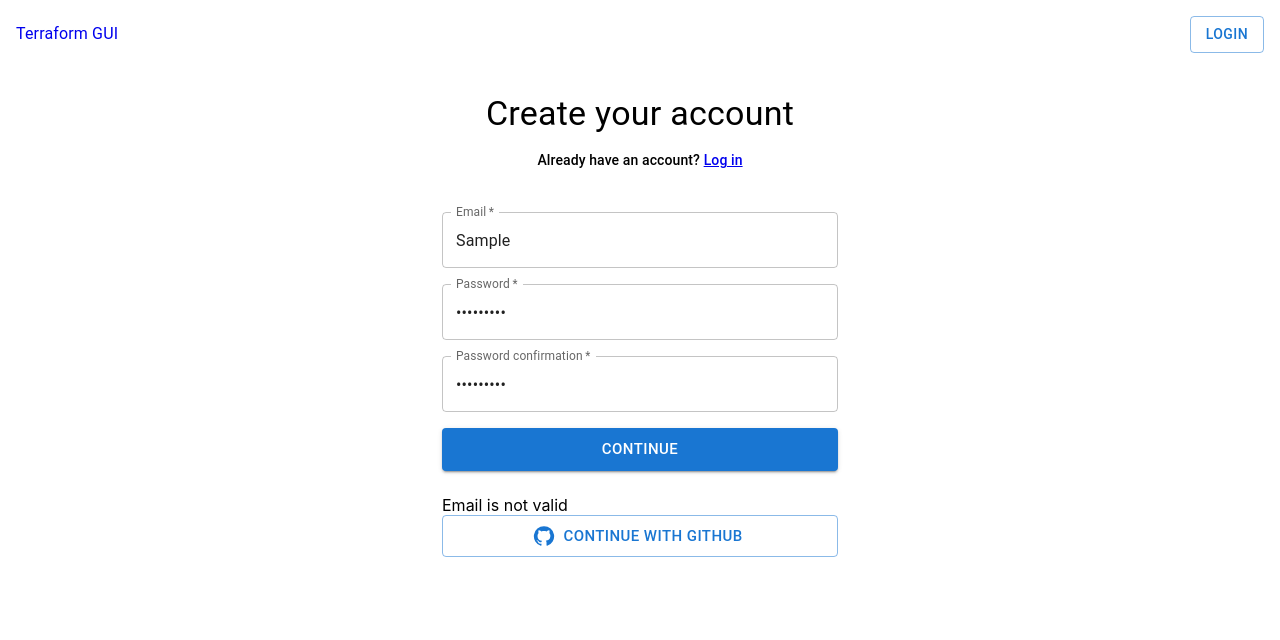
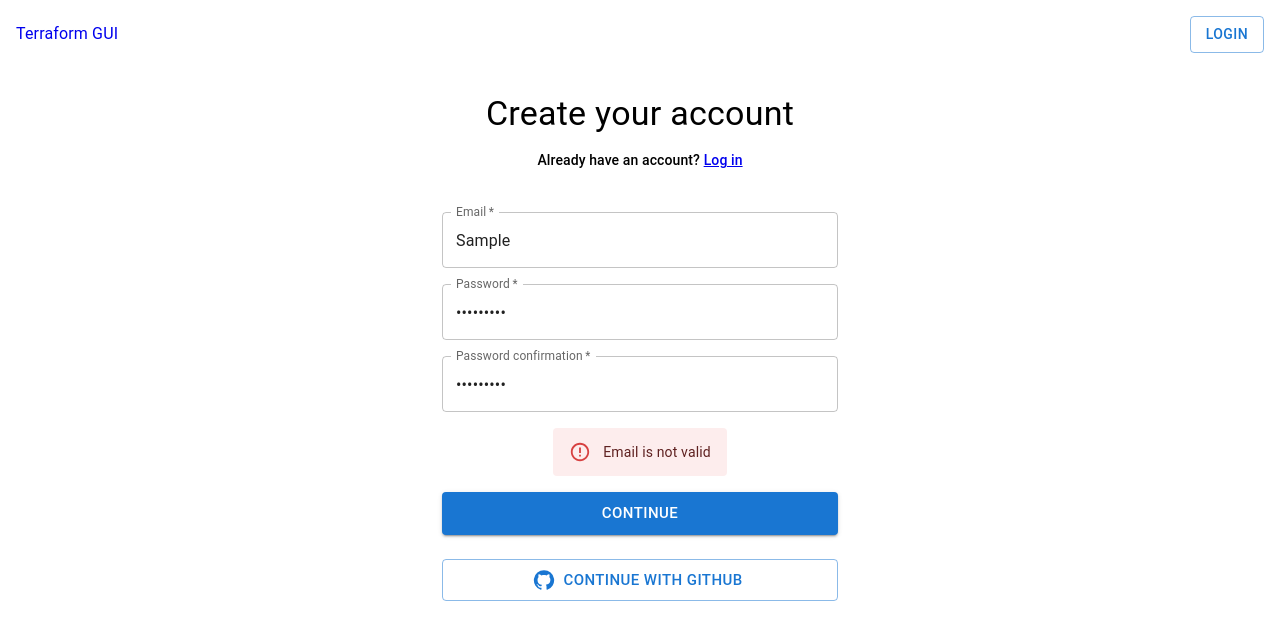
Before and after one commit to Terraform-GUI/terraform-gui, a React (Create React App) app in the folder web/: page /register in a window 1280 px wide. Both pictures are taken after typing "Sample", "Sample123", "Sample123" into the empty fields and a click on the button "CONTINUE". Shown: the top 640 px of the page. Built offline with nearby package versions, Linux system fonts and the light colour scheme; no server answers.

Commit message:
add(web): #68 added Alert for errors

```diff
--- a/web/src/pages/ForgotPasswordPage/index.tsx
+++ b/web/src/pages/ForgotPasswordPage/index.tsx
@@ -64,12 +64,12 @@ export const ForgotPassword: FunctionComponent = () => {
                 id="emailInput"
                 placeholder="john.doe@gmail.com"
               />
+              {error !== '' && <Alert severity="error">{error} </Alert>}
               <Button fullWidth type="submit" size="large" variant="contained">
                 Continue
               </Button>
             </Stack>
           </form>
-          <div>{error}</div>
         </>
       </Container>
     </BaseLayout>
--- a/web/src/pages/RegisterPage/index.tsx
+++ b/web/src/pages/RegisterPage/index.tsx
@@ -107,13 +107,12 @@ export const Register: FunctionComponent = () => {
                 variant="outlined"
                 label="Password confirmation"
               />
+              {error !== '' && <Alert severity="error">{error} </Alert>}
               <Button fullWidth size="large" type="submit" variant="contained">
                 Continue
               </Button>
             </Stack>
           </form>
-          <div>{error}</div>
-
           <Button
             fullWidth
             size="large"
--- a/web/src/pages/ResetPasswordPage/index.tsx
+++ b/web/src/pages/ResetPasswordPage/index.tsx
@@ -3,7 +3,7 @@ import TextField from '@mui/material/TextField';
 import { userService } from '../../api';
 import { useSearchParams, useNavigate } from 'react-router-dom';
 import BaseLayout from '../../components/Layout/BaseLayout';
-import { Button, Container, Stack, Typography } from '@mui/material';
+import { Alert, Button, Container, Stack, Typography } from '@mui/material';
 
 export const ResetPassword: FunctionComponent = () => {
   const [error, setError] = useState('');
@@ -83,12 +83,12 @@ export const ResetPassword: FunctionComponent = () => {
               variant="outlined"
               label="New password confirmation"
             />
+            {error !== '' && <Alert severity="error">{error} </Alert>}
             <Button fullWidth size="large" type="submit" variant="contained">
               Continue
             </Button>
           </Stack>
         </form>
-        <div>{error}</div>
       </Container>
     </BaseLayout>
   );
```
